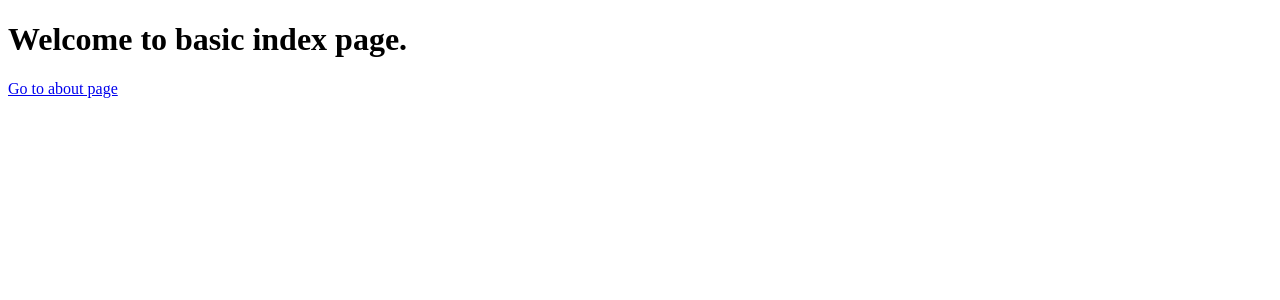
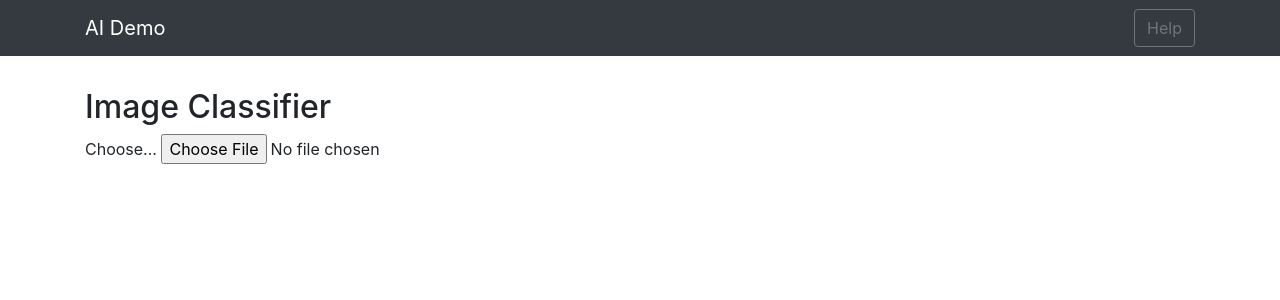
Before and after one commit to AnkitSingh2108/paint-defect-detection, a Flask app: page / in a window 1280 px wide. Shown: the top 300 px of the page. Run offline with Flask 2, Linux system fonts and the light colour scheme; some libraries are stand-ins or nearby versions.

Commit message:
added new files

```diff
--- a/app.py
+++ b/app.py
@@ -5,9 +5,9 @@ app = Flask(__name__)
 def Homepage():
     return render_template('index.html')
 
-@app.route('/about')
+@app.route('/base')
 def About():
-    return render_template('about.html')
+    return render_template('base.html')
 
 if __name__ == "__main__":
     app.run(debug=True)
--- /dev/null
+++ b/static/js/main.js
@@ -0,0 +1,54 @@
+$(document).ready(function () {
+    // Init
+    $('.image-section').hide();
+    $('.loader').hide();
+    $('#result').hide();
+
+    // Upload Preview
+    function readURL(input) {
+        if (input.files && input.files[0]) {
+            var reader = new FileReader();
+            reader.onload = function (e) {
+                $('#imagePreview').css('background-image', 'url(' + e.target.result + ')');
+                $('#imagePreview').hide();
+                $('#imagePreview').fadeIn(650);
+            }
+            reader.readAsDataURL(input.files[0]);
+        }
+    }
+    $("#imageUpload").change(function () {
+        $('.image-section').show();
+        $('#btn-predict').show();
+        $('#result').text('');
+        $('#result').hide();
+        readURL(this);
+    });
+
+    // Predict
+    $('#btn-predict').click(function () {
+        var form_data = new FormData($('#upload-file')[0]);
+
+        // Show loading animation
+        $(this).hide();
+        $('.loader').show();
+
+        // Make prediction by calling api /predict
+        $.ajax({
+            type: 'POST',
+            url: '/predict',
+            data: form_data,
+            contentType: false,
+            cache: false,
+            processData: false,
+            async: true,
+            success: function (data) {
+                // Get and display the result
+                $('.loader').hide();
+                $('#result').fadeIn(600);
+                $('#result').text(' Result:  ' + data);
+                console.log('Success!');
+            },
+        });
+    });
+
+});
--- /dev/null
+++ b/templates/base.html
@@ -0,0 +1,31 @@
+<html lang="en">
+
+<head>
+    <meta charset="UTF-8">
+    <meta name="viewport" content="width=device-width, initial-scale=1.0">
+    <meta http-equiv="X-UA-Compatible" content="ie=edge">
+    <title>AI Demo</title>
+    <link href="https://cdn.bootcss.com/bootstrap/4.0.0/css/bootstrap.min.css" rel="stylesheet">
+    <script src="https://cdn.bootcss.com/popper.js/1.12.9/umd/popper.min.js"></script>
+    <script src="https://cdn.bootcss.com/jquery/3.3.1/jquery.min.js"></script>
+    <script src="https://cdn.bootcss.com/bootstrap/4.0.0/js/bootstrap.min.js"></script>
+    <link href="{{ url_for('static', filename='css/main.css') }}" rel="stylesheet">
+</head>
+
+<body>
+    <nav class="navbar navbar-dark bg-dark">
+        <div class="container">
+            <a class="navbar-brand" href="#">AI Demo</a>
+            <button class="btn btn-outline-secondary my-2 my-sm-0" type="submit">Help</button>
+        </div>
+    </nav>
+    <div class="container">
+        <div id="content" style="margin-top:2em">{% block content %}{% endblock %}</div>
+    </div>
+</body>
+
+<footer>
+    <script src="{{ url_for('static', filename='js/main.js') }}" type="text/javascript"></script>
+</footer>
+
+</html>
--- a/templates/index.html
+++ b/templates/index.html
@@ -1,14 +1,31 @@
-<!DOCTYPE html>
-<html lang="en">
-<head>
-    <meta charset="UTF-8">
-    <meta http-equiv="X-UA-Compatible" content="IE=edge">
-    <meta name="viewport" content="width=device-width, initial-scale=1.0">
-    <title>Document</title>
-</head>
-<body>
-    <h1>Welcome to basic index page.</h1>
-    <a href="/about"> Go to about page </a>
+{% extends "base.html" %} {% block content %}
 
-</body>
-</html>
+<h2>Image Classifier</h2>
+
+<div>
+    <form id="upload-file" method="post" enctype="multipart/form-data">
+        <label for="imageUpload" class="upload-label">
+            Choose...
+        </label>
+        <input type="file" name="file" id="imageUpload" accept=".png, .jpg, .jpeg">
+    </form>
+
+    <div class="image-section" style="display:none;">
+        <div class="img-preview">
+            <div id="imagePreview">
+            </div>
+        </div>
+        <div>
+            <button type="button" class="btn btn-primary btn-lg " id="btn-predict">Predict!</button>
+        </div>
+    </div>
+
+    <div class="loader" style="display:none;"></div>
+
+    <h3 id="result">
+        <span> </span>
+    </h3>
+
+</div>
+
+{% endblock %}
```
Also changed, not shown: templates/about.html (deleted, +0 -13 lines), static/css/main.css (added).
